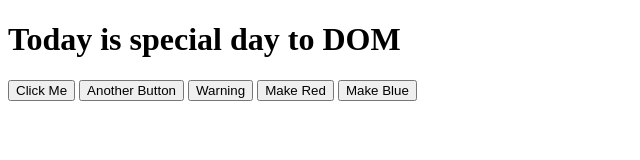
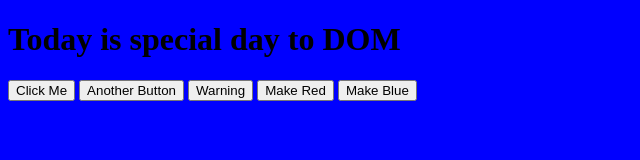
Before and after one commit to P-Hemal/JS-Dom-Events, a plain HTML site: page index.html in a window 1280 px wide. Both pictures are taken after a click on the button "Make Blue". Shown: the whole page, without its empty margins (0-640 px from the left). Drawn offline with Linux system fonts and the light colour scheme.

Commit message:
option 3

```diff
--- a/index.html
+++ b/index.html
@@ -9,12 +9,17 @@
     <h1>Today is special day to DOM</h1>
     <button onclick="console.log('do not click')">Click Me</button>
     <button onclick="console.log('I`m busy now')">Another Button</button>
+    <!-- Option 1 : add onclick function. -->
     <button onclick="document.body.style.backgroundColor='yellow'">Warning</button>
     <button onclick="makeRed()">Make Red</button>
-    <button>Make Blue</button>
+    <button id="make-blue">Make Blue</button>
     <script src="Js/events.js"></script>
     <script>
-
+        const makeBlueButton = document.getElementById('make-blue');
+        makeBlueButton.onclick = makeBlue;
+        function makeBlue(){
+            document.body.style.backgroundColor = 'blue'
+        }
     </script>
 </body>
 </html>
```
